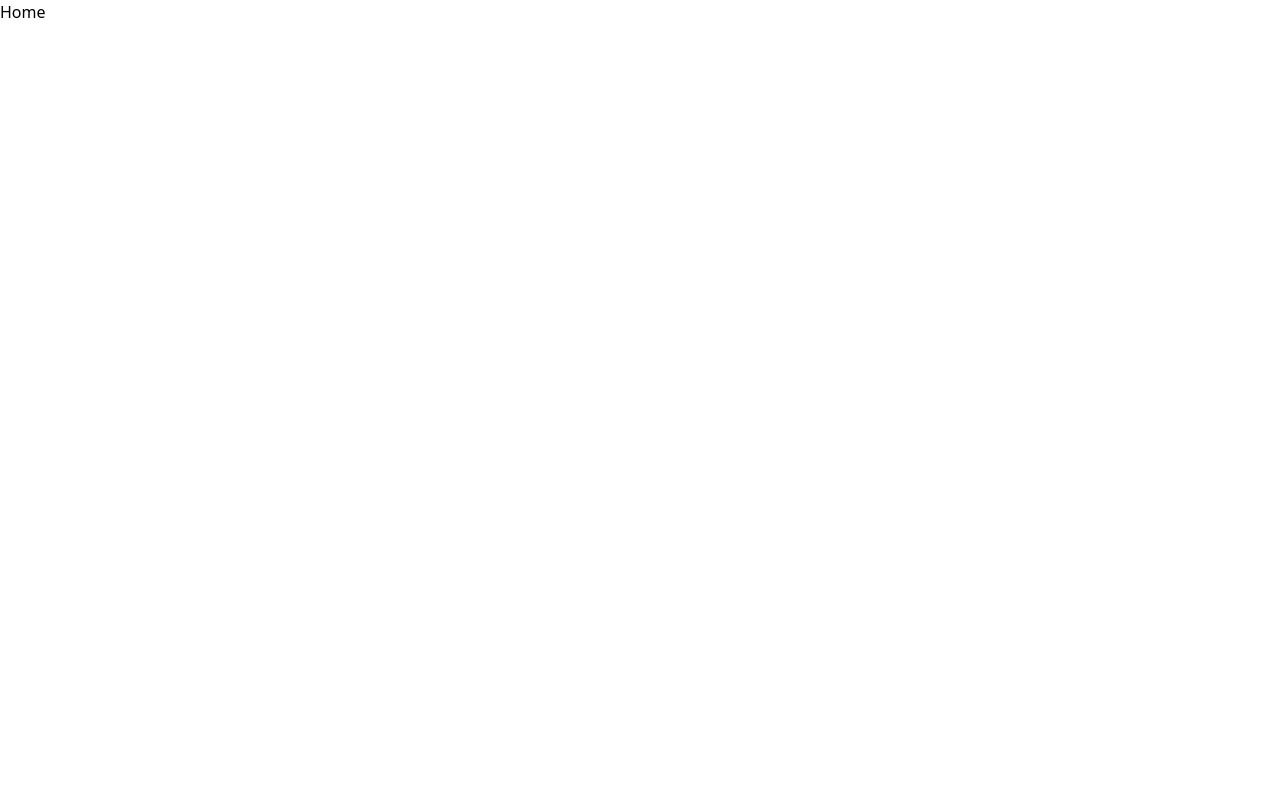
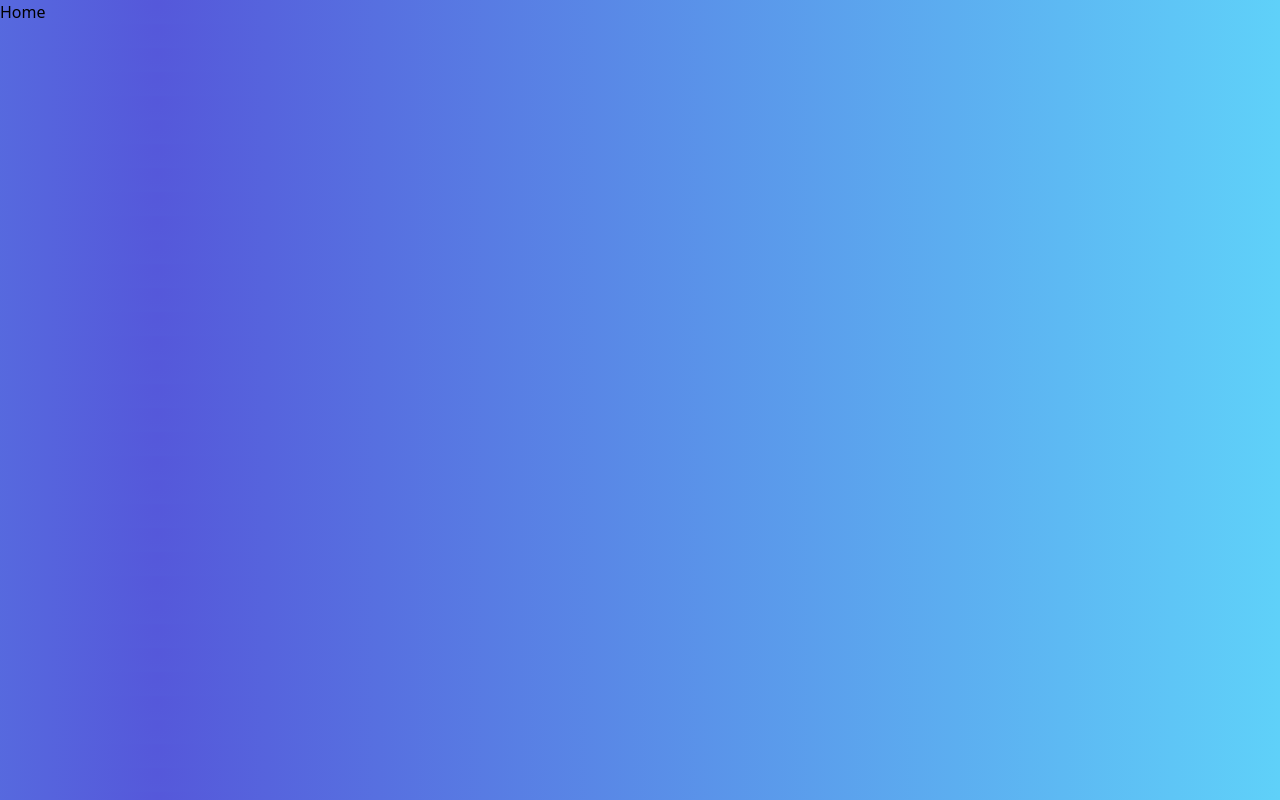
Before and after one commit to thiago-tallison/next-todo-list, a Next.js app: page / in a window 1280 px wide. Built offline with nearby package versions, Linux system fonts and the light colour scheme.

Commit message:
added global styles

```diff
--- a/styles/globals.css
+++ b/styles/globals.css
@@ -7,3 +7,11 @@
   padding: 0;
   box-sizing: border-box;
 }
+
+body {
+  background-image: radial-gradient( circle farthest-corner at 12.3% 19.3%,  rgba(85,88,218,1) 0%, rgba(95,209,249,1) 100.2% );
+}
+
+button {
+  cursor: pointer;
+}
```
